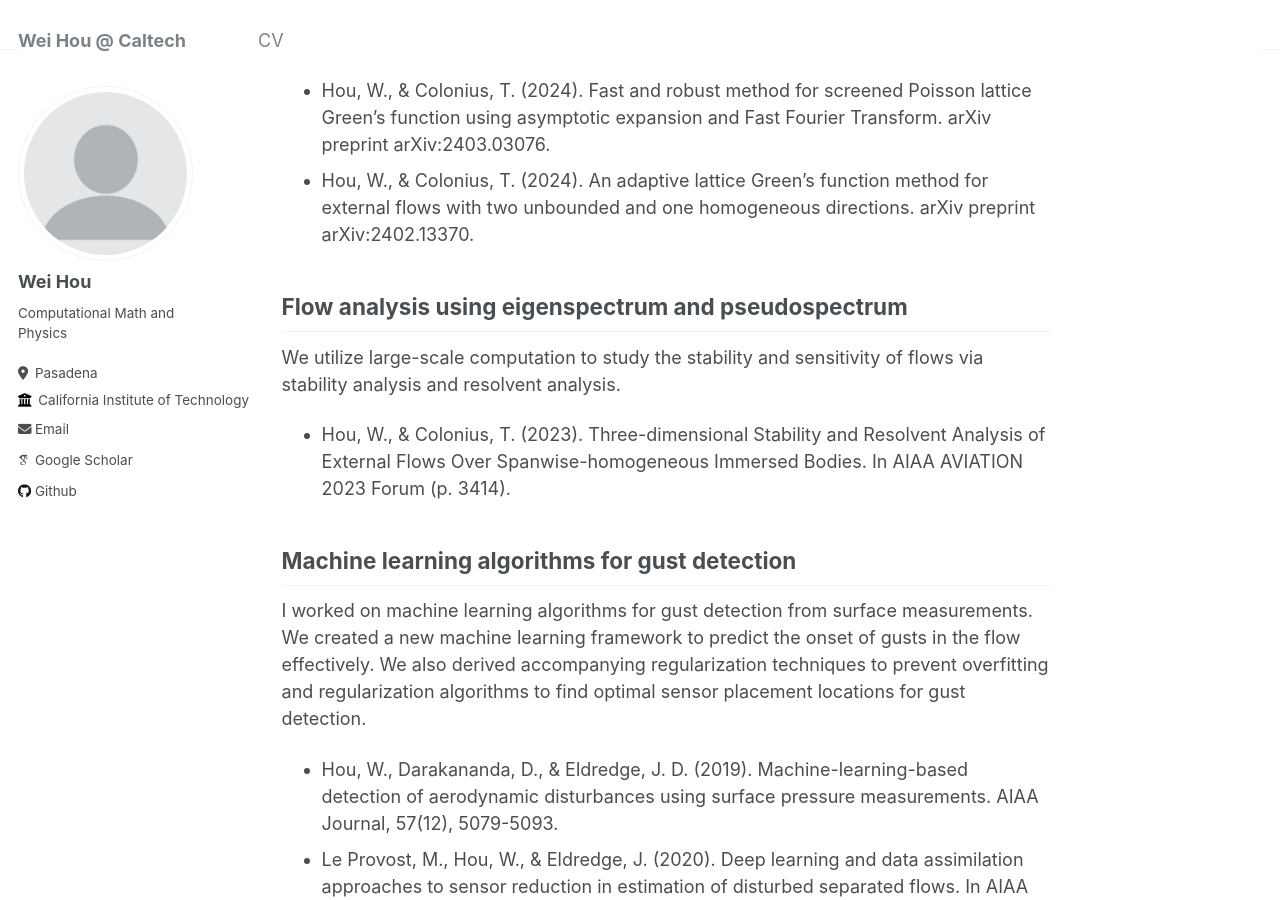
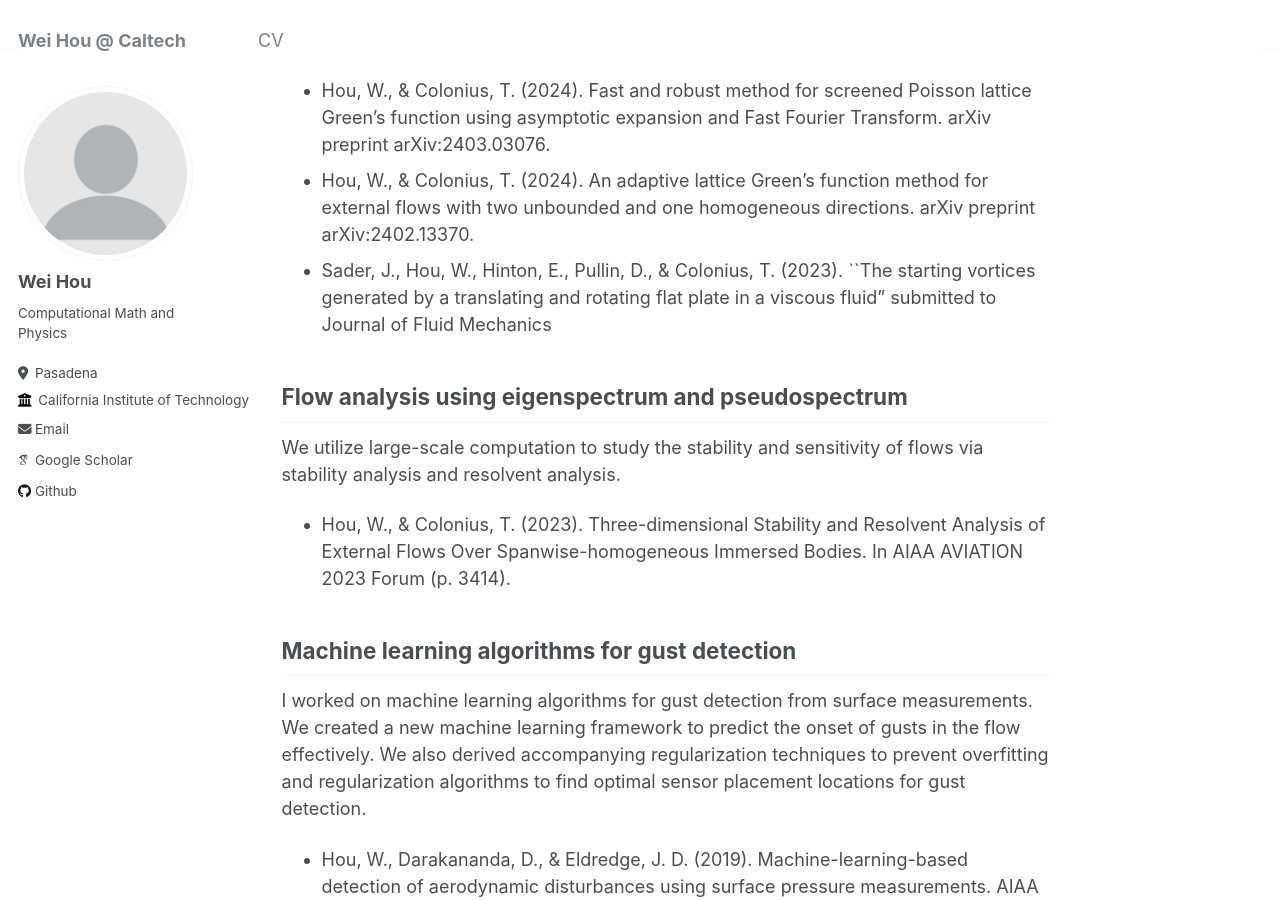
Before and after one commit to WeiHou1996/weihou.github.io, a Jekyll site: the page built from _pages/about.md, in a window 1280 px wide and 900 px high, scrolled down 332 px. Built offline with Jekyll 4.4.1, drawn with Linux system fonts in a browser that asks for light colours; some web fonts are replaced.

Commit message:
Update about.md

```diff
--- a/_pages/about.md
+++ b/_pages/about.md
@@ -13,6 +13,7 @@ High-fidelity and high-performance numerical algorithms
 We derive and implement large-scale numerical simulation algorithms for incompressible external flows. Specifically, I work on applying lattice Green's function, immersed boundary method, and adaptive mesh refinement to simulate high Reynolds number flows with accurate far-field outer flows.
 - Hou, W., & Colonius, T. (2024). Fast and robust method for screened Poisson lattice Green's function using asymptotic expansion and Fast Fourier Transform. arXiv preprint arXiv:2403.03076.
 - Hou, W., & Colonius, T. (2024). An adaptive lattice Green's function method for external flows with two unbounded and one homogeneous directions. arXiv preprint arXiv:2402.13370.
+- Sader, J., Hou, W., Hinton, E., Pullin, D., & Colonius, T.  (2023). ``The starting vortices generated by a translating and rotating flat plate in a viscous fluid" submitted to Journal of Fluid Mechanics
 
 Flow analysis using eigenspectrum and pseudospectrum
 ------
```
